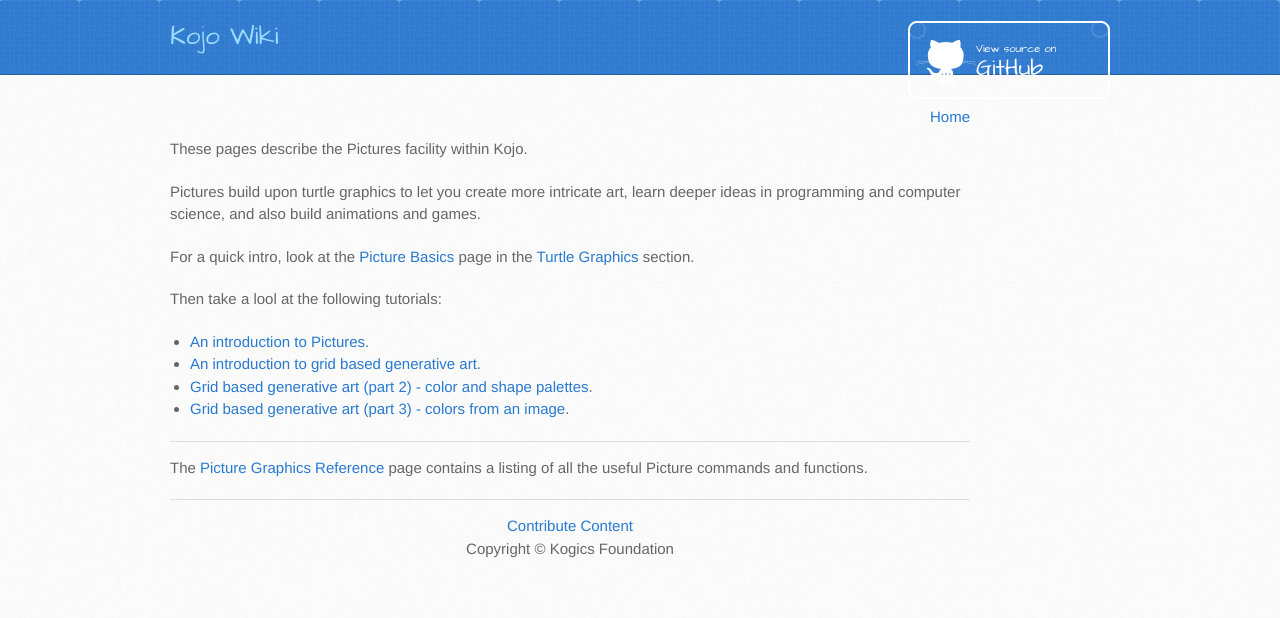
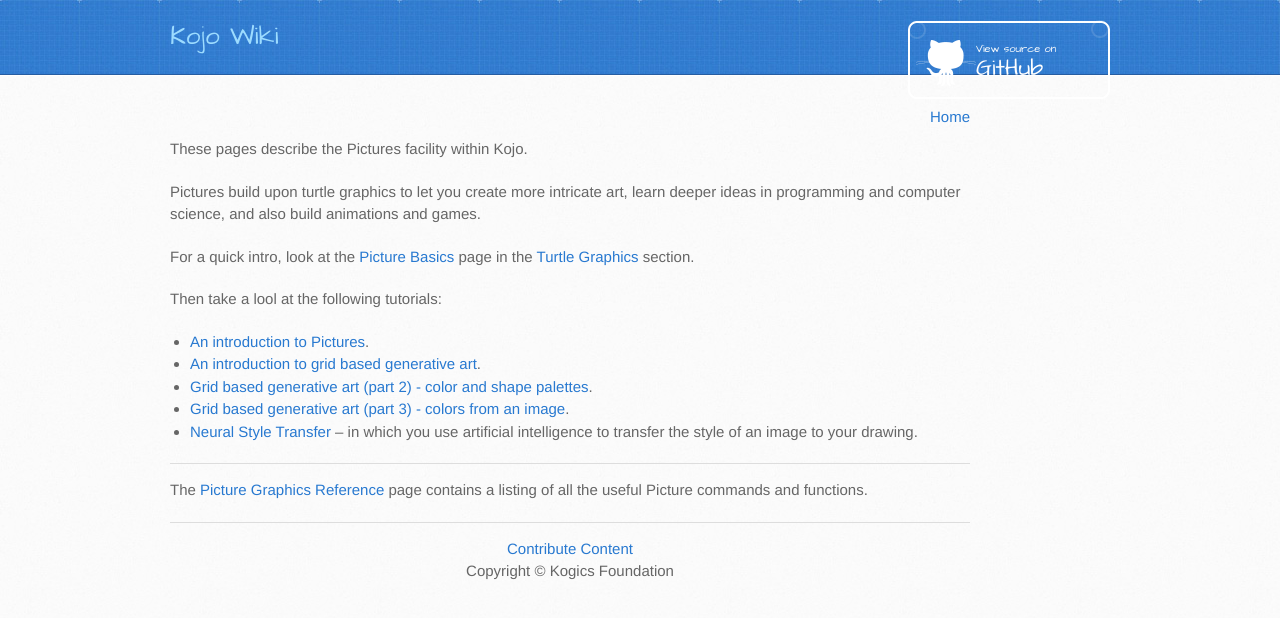
Before and after one commit to kojodoc/kojodoc.github.io, a Jekyll site: the page built from picture-index.md, in a window 1280 px wide. Shown: the top 618 px of the page. Built offline with Jekyll 4.4.1, drawn with Linux system fonts in a browser that asks for light colours; our own code applies the rules of GitHub Pages for plain Markdown files; the repository's description, which GitHub fills in, is left out.

Commit message:
Add neural style info.

```diff
--- a/picture-index.md
+++ b/picture-index.md
@@ -14,6 +14,7 @@ Then take a lool at the following tutorials:
 * [An introduction to grid based generative art](tutorials/generative-art-grid-intro.html).
 * [Grid based generative art (part 2) - color and shape palettes](tutorials/generative-art-grid-part2.html).
 * [Grid based generative art (part 3) - colors from an image](tutorials/generative-art-grid-part3.html).
+* [Neural Style Transfer](tutorials/neural-style.html) -- in which you use artificial intelligence to transfer the style of an image to your drawing.
 
 ---
 
```
Also changed, not shown: tutorials/neural-style.md (added, +9 -0 lines).
